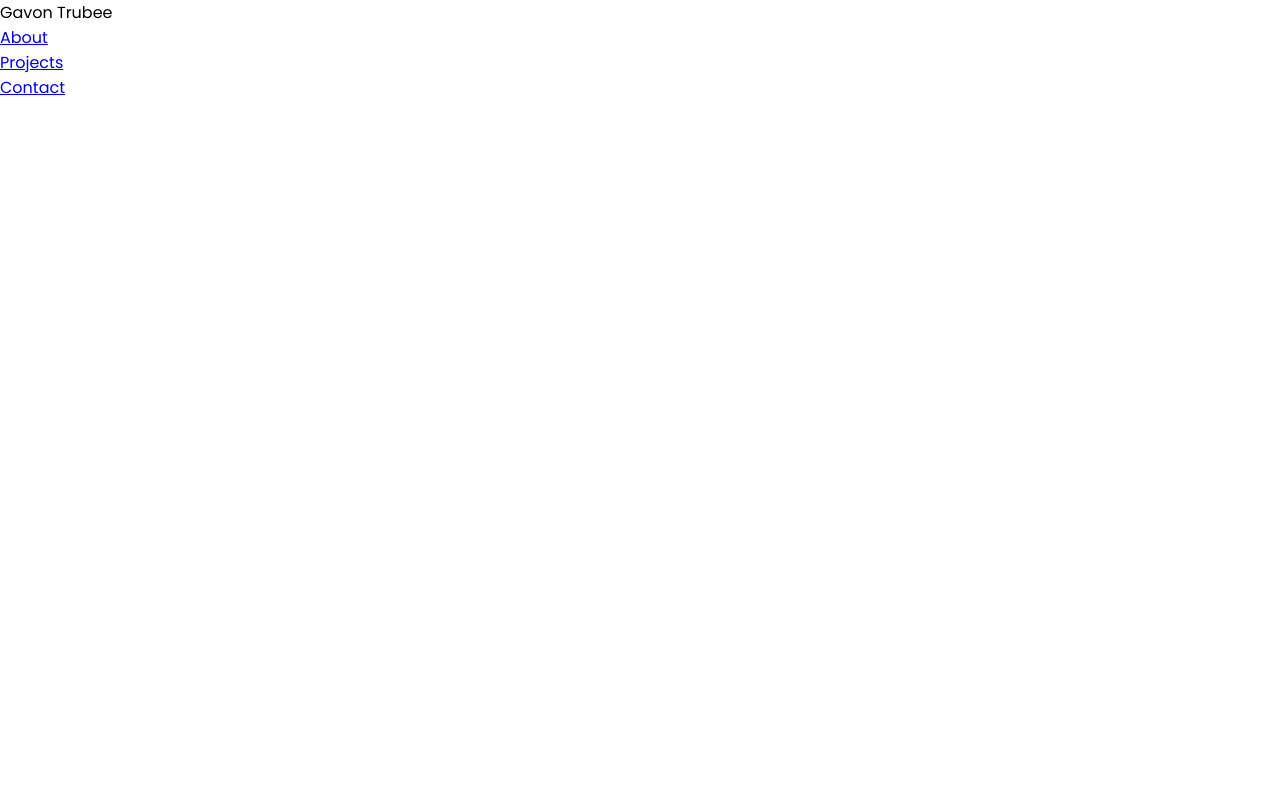
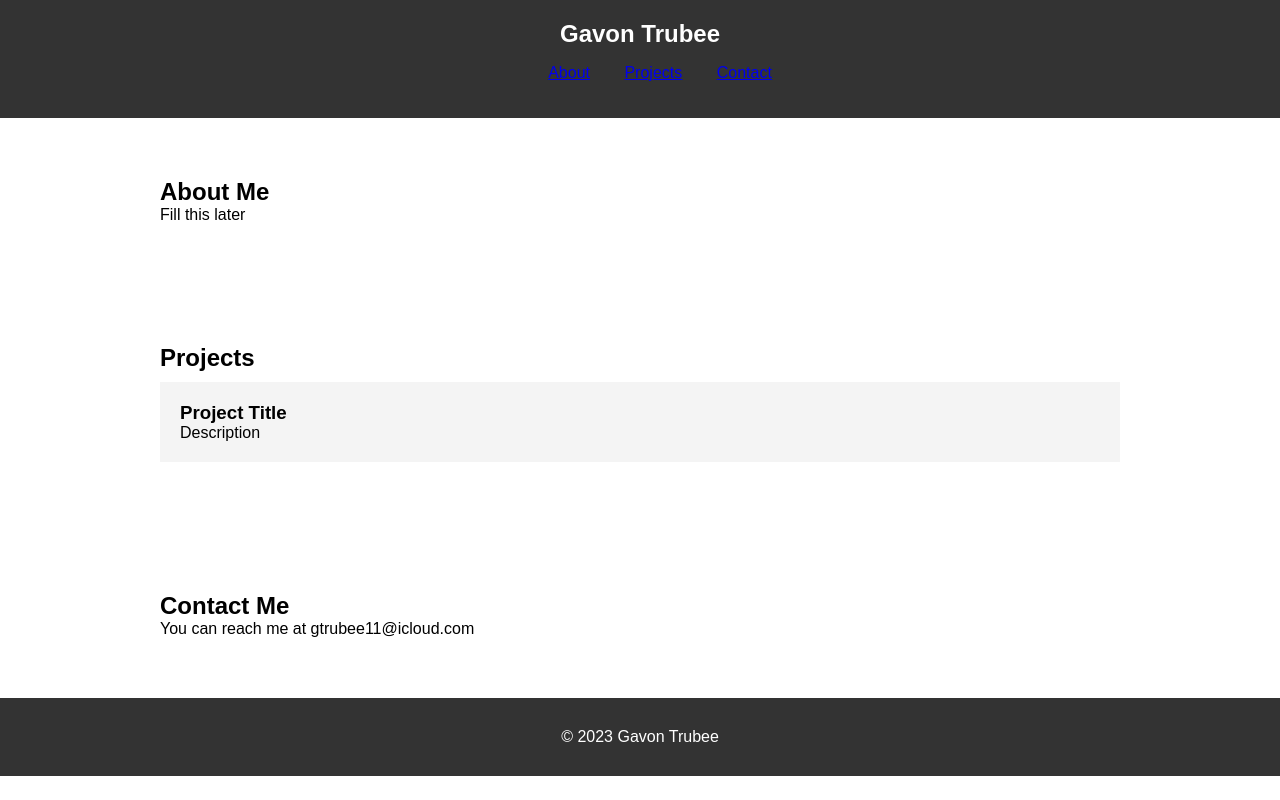
Before and after one commit to gtrubee/Portfolio, a plain HTML site: page index.html in a window 1280 px wide. Drawn offline with Linux system fonts and the light colour scheme.

Commit message:
Reconstructing
Reconstructing

```diff
--- a/index.html
+++ b/index.html
@@ -2,23 +2,54 @@
 <html lang="en">
     <head>
         <meta charset="UTF-8" />
-        <meta http-equiv="X-UA-Compatible" content="IE-edge" />
         <meta name="viewport" content="width=device-width, initial-scale=1.0" />
-        <title>Gavon Trubee</title>
+        <title>Gavon Trubee - Portfolio</title>
         <link rel="stylesheet" href="styles.css" />
-        <link rel="stylesheet" href="mediaqueries.css" />
     </head>
     <body>
-      <nav id="desktop-nav">
-        <div class="logo">Gavon Trubee</div>
-        <div>
-          <ul class="nav-links">
-            <li><a href="#about">About</a></li>
-            <li><a href="#projects">Projects</a></li>
-            <li><a href="#contact">Contact</a></li>
-          </ul>
+      <header>
+        <nav>
+          <div class="container">
+            <h1>Gavon Trubee</h1>
+            <ul>
+              <li><a href="#about">About</a></li>
+              <li><a href="#projects">Projects</a></li>
+              <li><a href="#contact">Contact</a></li>
+              </ul>
+          </div>
+        </nav>
+      </header>
+
+      <section id="about">
+        <div class="container">
+          <h2>About Me</h2>
+          <p>Fill this later</p>
         </div>
-      </nav>
+      </section>
+
+      <section id="projects">
+        <div class="container">
+          <h2>Projects</h2>
+          <div class="project-card">
+            <h3>Project Title</h3>
+            <p>Description</p>
+          </div>
+        </div>
+      </section>
+
+      <section id="contact">
+        <div class="container">
+          <h2>Contact Me</h2>
+          <p>You can reach me at gtrubee11@icloud.com</p>
+        </div>
+      </section>
+
+      <footer>
+        <div class="container">
+          <p>&copy; 2023 Gavon Trubee</p>
+        </div>
+      </footer>
+
       <script src="script.js"></script>
     </body>
 </html>
--- a/script.js
+++ b/script.js
@@ -0,0 +1,14 @@
+document.querySelectorAll('a[href^="#"]').forEach(anchor => {
+    anchor.addEventListener('click', function(e) {
+        e.preventDefault();
+
+        const targetID = this.getAttribute('href').substring(1);
+        const target = document.getElementById(targetID);
+
+        if (target) {
+            target.scrollIntoView({
+                behavior: 'smooth'
+            });
+        }
+    });
+});
--- a/styles.css
+++ b/styles.css
@@ -2,25 +2,49 @@
 
   @import url('https://fonts.googleapis.com/css2?family=Poppins:wght@300;400;500;600&display=swap');
 
-* {
+body, h1, h2, h3, p {
     margin: 0;
     padding: 0;
 }
 
 body {
-    font-family: 'Poppins', sans-serif;
+    font-family: Arial, sans-serif;
 }
 
-html {
-    scroll-behavior: smooth;
+.container {
+    max-width: 960px;
+    margin: 0 auto;
+    padding: 20px;
 }
 
-p {
-    color: rgb(85, 85, 85);
+header {
+    background-color: #333;
+    color: #fff;
+    text-align: center;
 }
 
-/* Transition */
+nav ul {
+    list-style: none;
+}
 
-a, .btn {
-    transition: all 300ms ease;
+nav li {
+    display: inline;
+    margin: 0 15px;
 }
+
+section {
+    padding: 40px 0;
+}
+
+.project-card {
+    background-color: #f4f4f4;
+    padding: 20px;
+    margin: 10px 0;
+}
+
+footer {
+    background-color: #333;
+    color: #fff;
+    text-align: center;
+    padding: 10px 0;
+}
```
